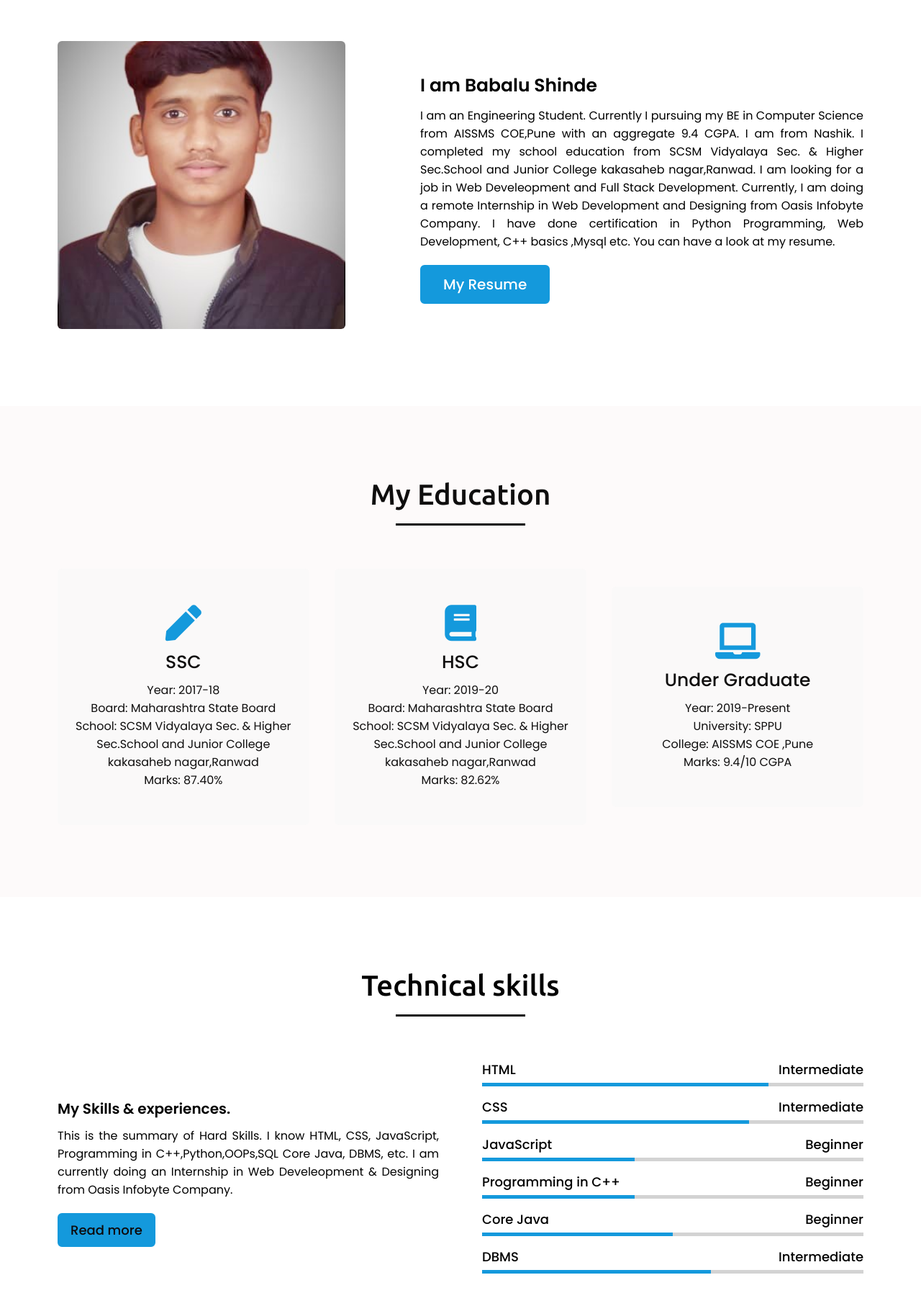
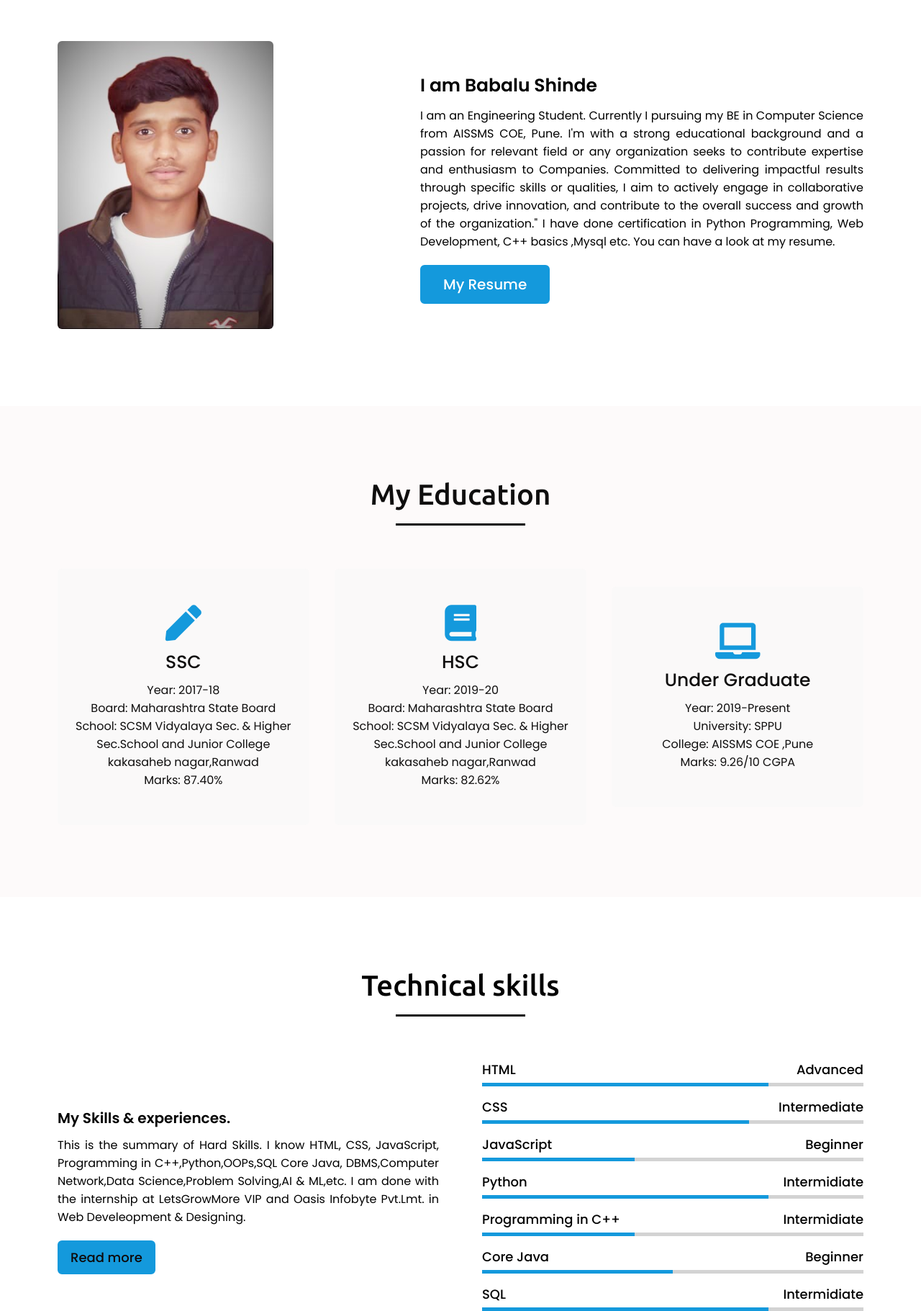
Before and after one commit to BabaluShinde/OIBGRIP, a plain HTML site: page Level1-TASK2/index.html in a window 1280 px wide. Shown: the part 619-2440 px from the top of the page at 72% size. Drawn offline with nearby package versions, Linux system fonts and the light colour scheme.

Commit message:
Updated Information

```diff
--- a/Level1-TASK2/index.html
+++ b/Level1-TASK2/index.html
@@ -55,12 +55,14 @@
             <h2 class="title">About me</h2>
             <div class="about-content">
                 <div class="column left">
-                    <img src="images/profile.jpg" alt="profile-image">
+                    <img src="images/profile.jpg" style="width: 300px; height: 120px alt="profile-image">
                 </div>
                 <div class="column right">
                     <div class="text">I am Babalu Shinde </div>
-                    <p>I am an Engineering Student. Currently I pursuing my BE in Computer Science from AISSMS COE,Pune with an aggregate 9.4 CGPA. I am from Nashik. I completed my school education from SCSM Vidyalaya Sec. & Higher Sec.School and Junior College kakasaheb nagar,Ranwad. I am looking for a job in Web Develeopment and Full Stack Development. Currently, I am doing a remote
-                        Internship in Web Development and Designing from Oasis Infobyte Company. I have done certification in Python Programming, Web Development, C++ basics ,Mysql
+                    <p>I am an Engineering Student. Currently I pursuing my BE in Computer Science from AISSMS COE, Pune. I'm with a strong educational background and a passion for relevant field or any organization seeks to contribute expertise and enthusiasm to
+                        Companies. Committed to delivering impactful results through specific skills or qualities, I aim to actively engage in collaborative projects, drive
+                        innovation, and contribute to the overall success and growth of the organization."
+                     I have done certification in Python Programming, Web Development, C++ basics ,Mysql
                         etc. You can have a look at my resume.
                     </p>
                     <a href="Resume.pdf" target="_blank">My Resume</a>
@@ -106,7 +108,7 @@
                             <li>Year:   2019-Present</li>
                             <li>University: SPPU</li>
                             <li>College:    AISSMS COE ,Pune</li>
-                            <li>Marks:  9.4/10 CGPA</li>
+                            <li>Marks:  9.26/10 CGPA</li>
                         </ul>
                     </div>
                 </div>
@@ -123,8 +125,8 @@
                 <div class="column left">
                     <div class="text">My Skills & experiences.</div>
                     <p>This is the summary of Hard Skills. I know HTML, CSS, JavaScript, Programming in C++,Python,OOPs,SQL
-                        Core Java, DBMS, etc. I am currently doing an Internship in Web Develeopment & Designing
-                        from Oasis Infobyte Company.
+                        Core Java, DBMS,Computer Network,Data Science,Problem Solving,AI & ML,etc. I am done with the internship at LetsGrowMore VIP and Oasis Infobyte Pvt.Lmt. in Web Develeopment & Designing.
+
                     </p>
                     <a href="#">Read more</a>
                 </div>
@@ -132,7 +134,7 @@
                     <div class="bars">
                         <div class="info">
                             <span>HTML</span>
-                            <span>Intermediate</span>
+                            <span>Advanced</span>
                         </div>
                         <div class="line html"></div>
                     </div>
@@ -152,8 +154,15 @@
                     </div>
                     <div class="bars">
                         <div class="info">
+                            <span>Python</span>
+                            <span>Intermidiate</span>
+                        </div>
+                        <div class="line python"></div>
+                    </div>
+                    <div class="bars">
+                        <div class="info">
                             <span>Programming in C++</span>
-                            <span>Beginner</span>
+                            <span>Intermidiate</span>
                         </div>
                         <div class="line c"></div>
                     </div>
@@ -166,10 +175,10 @@
                     </div>
                     <div class="bars">
                         <div class="info">
-                            <span>DBMS</span>
-                            <span>Intermediate</span>
+                            <span>SQL</span>
+                            <span>Intermidiate</span>
                         </div>
-                        <div class="line dbms"></div>
+                        <div class="line sql"></div>
                     </div>
                 </div>
             </div>
@@ -199,14 +208,14 @@
                     <div class="bars">
                         <div class="info">
                             <span>Good Communication</span>
-                            <span>Beginner</span>
+                            <span>Intermediate</span>
                         </div>
                         <div class="line gc"></div>
                     </div>
                     <div class="bars">
                         <div class="info">
                             <span>Collaboration</span>
-                            <span>Beginner</span>
+                            <span>Intermediate</span>
                         </div>
                         <div class="line cl"></div>
                     </div>
@@ -255,7 +264,7 @@
                             <i class="fas fa-map-marker-alt"></i>
                             <div class="info">
                                 <div class="head">Address</div>
-                                <div class="sub-title"> At.Ranwad ,Tal.Niphad,Dist.Nashik ,Maharashtra</div>
+                                <div class="sub-title"> At.ShivajiNagar,Pune ,Maharashtra</div>
                             </div>
                         </div>
 
--- a/Level1-TASK2/script.js
+++ b/Level1-TASK2/script.js
@@ -35,7 +35,7 @@ $(document).ready(function(){
 
     // typing text animation script
     var typed = new Typed(".typing", {
-        strings: ["Student", "Fresher", "Hardworker", "Web Developer", "Programmer"],
+        strings: ["Fastlearner", "Fresher", "Hardworker", "Web Developer", "Programmer","Problem Solver"],
         typeSpeed: 100,
         backSpeed: 60,
         loop: true
--- a/Level1-TASK2/style.css
+++ b/Level1-TASK2/style.css
@@ -414,6 +414,12 @@ section .title::after{
     background: lightgrey;
     position: relative;
 }
+.skills .skills-content .right .python::before{
+    width: 75%;
+}
+.skills .skills-content .right .sql::before{
+    width: 75%;
+}
 .skills .skills-content .right .line::before{
     content: "";
     position: absolute;
@@ -423,13 +429,13 @@ section .title::after{
     background: rgb(20, 153, 220);
 }
 .skills-content .right .tw::before{
-    width: 70%;
+    width: 100%;
 }
 .skills-content .right .gc::before{
     width: 45%;
 }
 .skills-content .right .cl::before{
-    width: 40%;
+    width: 50%;
 }
 .skills-content .right .h::before{
     width: 100%;
```
